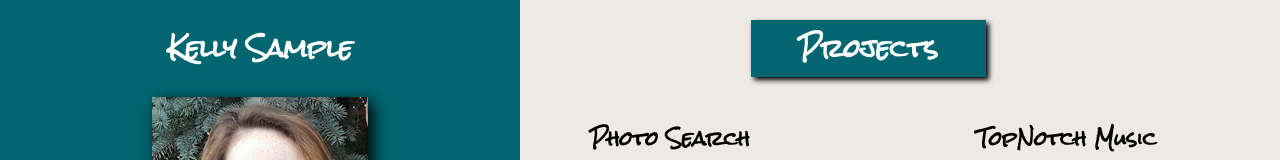
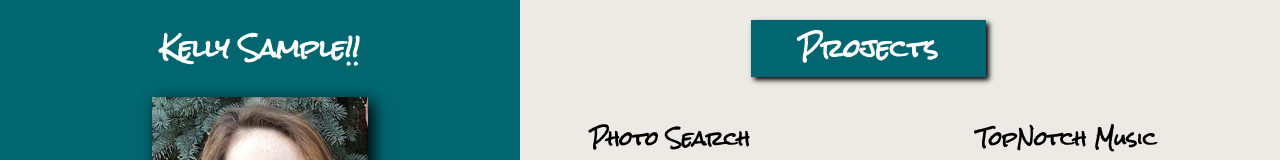
Before and after one commit to KellyStamps/KellyStamps.github.io, a plain HTML site: page index.html in a window 1280 px wide. Shown: the top 160 px of the page. Drawn offline with Linux system fonts and the light colour scheme.

Commit message:
trying this out

```diff
--- a/index.html
+++ b/index.html
@@ -12,7 +12,7 @@
     <div id="main">
 
       <div id="side">
-        <h2>Kelly Sample</h2>
+        <h2>Kelly Sample!!</h2>
         <img id="headshot" src="./img/HeadShot.png"/>
         <p>NYC based full stack web developer fluent in JavaScript, React, Redux, Ruby, Rails, SQL, PostgreSQL, HTML5, CSS, and GitHub/Git. </p>
         <p>I'm creating something new every week and <a href="https://medium.com/@kellydsample" class="link" target="_blank"> blogging</a> about the experience. </p>
```
